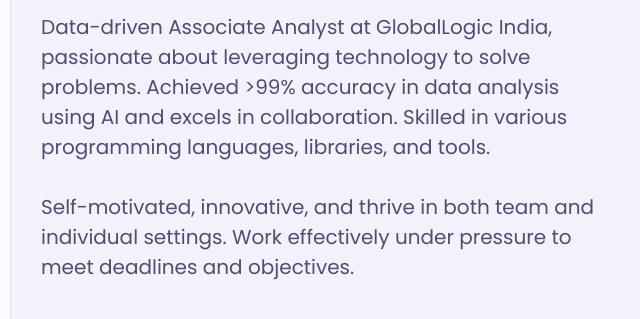
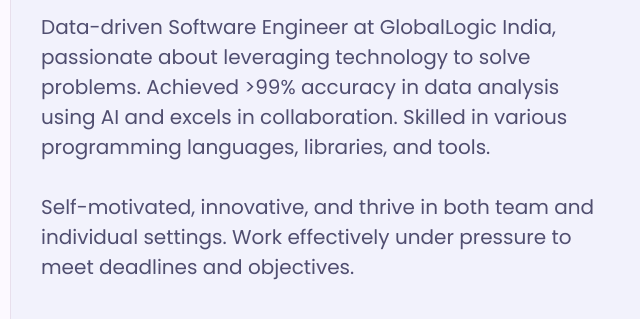
Before and after one commit to 012rahulranjan/MyPortfolio, a plain HTML site: page index.html in a window 1280 px wide. Shown: the part 252-571 px from the top of the page, 259-899 px from the left. Drawn offline with Linux system fonts and the light colour scheme; a web font is replaced by a local one.

Commit message:
Update index.html

```diff
--- a/index.html
+++ b/index.html
@@ -101,10 +101,10 @@
                   Hey! My name is <span class="name">Rahul Ranjan</span>
                 </h3>
                 <h3 class="my-profession">
-                  I' m a <span class="typing"> Analyst </span>
+                  I' m a <span class="typing"> Software Engineer </span>
                 </h3>
                 <p>
-                  Data-driven Associate Analyst at GlobalLogic India, passionate about leveraging technology to solve problems. Achieved >99% accuracy in data analysis using AI and excels in collaboration. Skilled in various programming languages, libraries, and tools.
+                  Data-driven Software Engineer at GlobalLogic India, passionate about leveraging technology to solve problems. Achieved >99% accuracy in data analysis using AI and excels in collaboration. Skilled in various programming languages, libraries, and tools.
                     </br></br>
                   Self-motivated, innovative, and thrive in both team and individual settings. Work effectively under pressure to meet deadlines and objectives.
                 </p>
```
